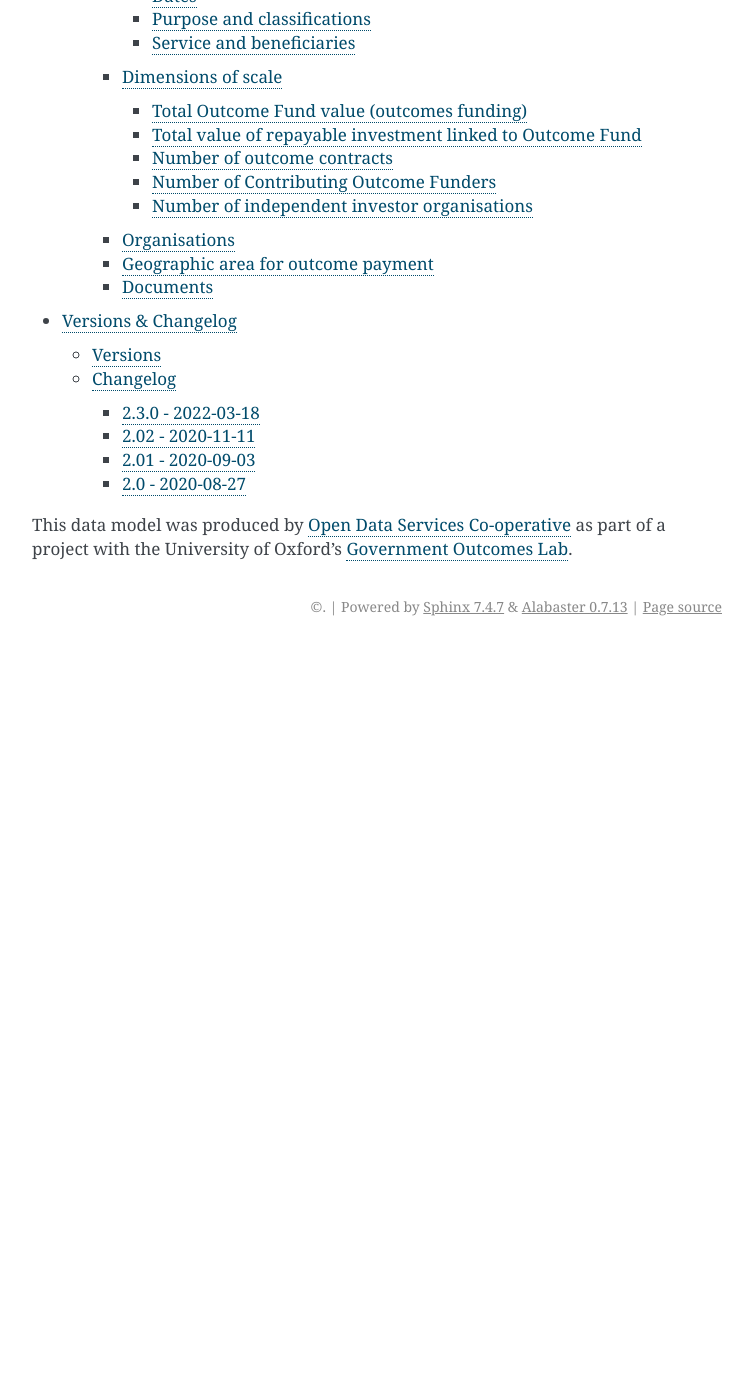
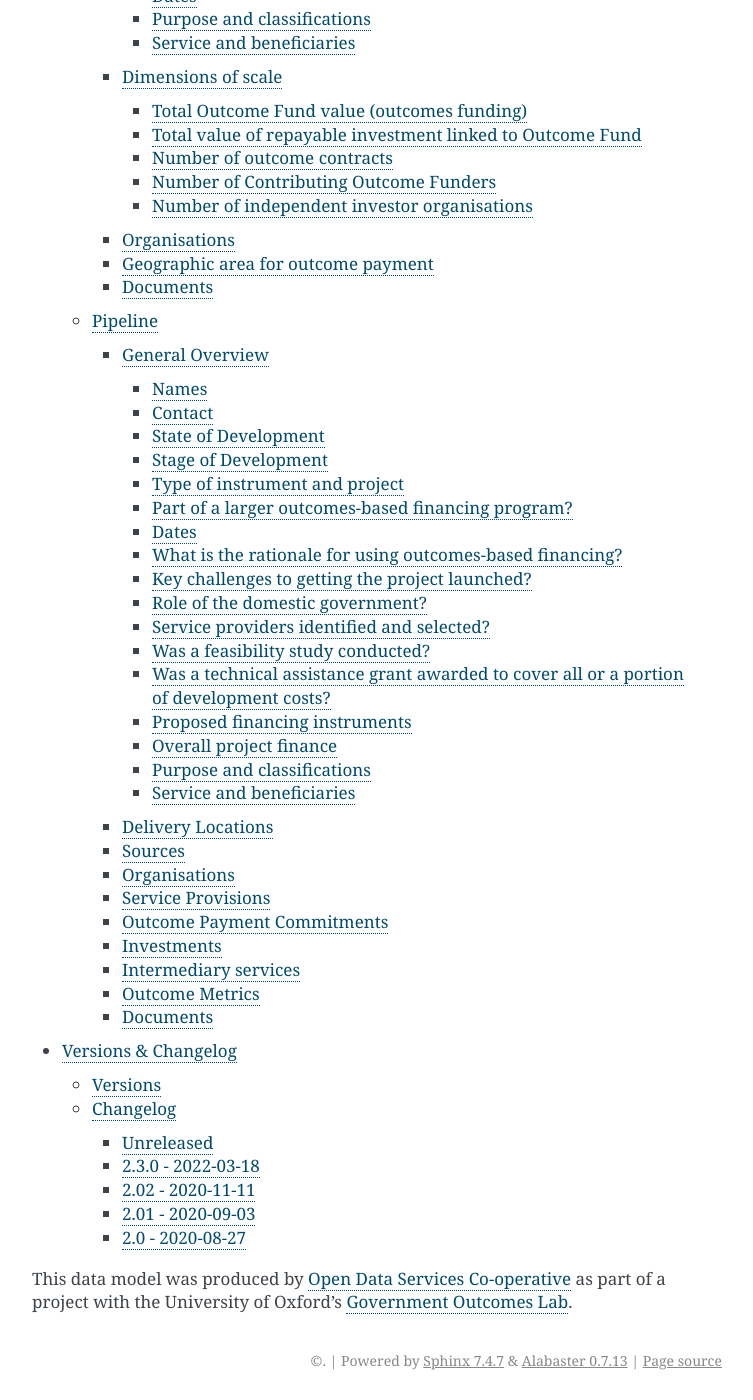
Before and after one commit to INDIGO-Initiative/indigo-data-standard, a Sphinx documentation site: the page built from docs/index.rst, in a window 1280 px wide and 1400 px high, scrolled down 1917 px. Shown: the whole window, without its empty margins (388-1141 px from the left). Built offline with Sphinx 7.4.7, drawn with Linux system fonts in a browser that asks for light colours; before the commit the page ends 2563 px from its top, so only the background shows below that.

Commit message:
pipeline: Add

```diff
--- a/docs/data-dictionary/index.rst
+++ b/docs/data-dictionary/index.rst
@@ -7,3 +7,4 @@ Data Dictionary
    project.rst
    organisation.rst
    fund.rst
+   pipeline.rst
--- /dev/null
+++ b/docs/data-dictionary/pipeline.rst
@@ -0,0 +1,231 @@
+Pipeline
+========
+
+General Overview
+----------------
+
+Names
+^^^^^
+
+
+.. datadictionary::
+   :schema: pipeline.json
+   :path: /properties/name
+
+.. datadictionary::
+   :schema: pipeline.json
+   :path: /properties/alternative_names
+
+Contact
+^^^^^^^
+
+.. datadictionary::
+   :schema: pipeline.json
+   :path: /properties/contact
+
+State of Development
+^^^^^^^^^^^^^^^^^^^^
+
+.. datadictionary::
+   :schema: pipeline.json
+   :path: /properties/state_development
+
+Stage of Development
+^^^^^^^^^^^^^^^^^^^^
+
+.. datadictionary::
+   :schema: pipeline.json
+   :path: /properties/stage_development
+
+Type of instrument and project
+^^^^^^^^^^^^^^^^^^^^^^^^^^^^^^
+
+.. datadictionary::
+   :schema: pipeline.json
+   :path: /properties/misc1
+
+Part of a larger outcomes-based financing program?
+^^^^^^^^^^^^^^^^^^^^^^^^^^^^^^^^^^^^^^^^^^^^^^^^^^
+
+.. datadictionary::
+   :schema: pipeline.json
+   :path: /properties/part_larger_program
+
+
+Dates
+^^^^^
+
+.. datadictionary::
+   :schema: pipeline.json
+   :path: /properties/dates
+
+What is the rationale for using outcomes-based financing?
+^^^^^^^^^^^^^^^^^^^^^^^^^^^^^^^^^^^^^^^^^^^^^^^^^^^^^^^^^
+
+.. datadictionary::
+   :schema: pipeline.json
+   :path: /properties/misc2
+
+Key challenges to getting the project launched?
+^^^^^^^^^^^^^^^^^^^^^^^^^^^^^^^^^^^^^^^^^^^^^^^
+
+.. datadictionary::
+   :schema: pipeline.json
+   :path: /properties/misc3
+
+
+Role of the domestic government?
+^^^^^^^^^^^^^^^^^^^^^^^^^^^^^^^^
+
+.. datadictionary::
+   :schema: pipeline.json
+   :path: /properties/misc4
+
+Service providers identified and selected?
+^^^^^^^^^^^^^^^^^^^^^^^^^^^^^^^^^^^^^^^^^^
+
+.. datadictionary::
+   :schema: pipeline.json
+   :path: /properties/misc5
+
+Was a feasibility study conducted?
+^^^^^^^^^^^^^^^^^^^^^^^^^^^^^^^^^^
+
+.. datadictionary::
+   :schema: pipeline.json
+   :path: /properties/misc6
+
+Was a technical assistance grant awarded to cover all or a portion of development costs?
+^^^^^^^^^^^^^^^^^^^^^^^^^^^^^^^^^^^^^^^^^^^^^^^^^^^^^^^^^^^^^^^^^^^^^^^^^^^^^^^^^^^^^^^^
+
+.. datadictionary::
+   :schema: pipeline.json
+   :path: /properties/technical_assistance_grant_development
+
+
+Proposed financing instruments
+^^^^^^^^^^^^^^^^^^^^^^^^^^^^^^
+
+.. datadictionary::
+   :schema: pipeline.json
+   :path: /properties/misc7
+
+Overall project finance
+^^^^^^^^^^^^^^^^^^^^^^^
+
+.. datadictionary::
+   :schema: pipeline.json
+   :path: /properties/overall_project_finance
+
+
+Purpose and classifications
+^^^^^^^^^^^^^^^^^^^^^^^^^^^
+
+.. datadictionary::
+   :schema: pipeline.json
+   :path: /properties/purpose_and_classifications
+
+Service and beneficiaries
+^^^^^^^^^^^^^^^^^^^^^^^^^
+
+.. datadictionary::
+   :schema: pipeline.json
+   :path: /properties/service_and_beneficiaries
+
+Delivery Locations
+------------------
+
+This is a list. One project can have multiple items of data. One item of data is defined as:
+
+.. datadictionary::
+   :schema: pipeline.json
+   :path: /properties/delivery_locations/items
+
+
+Sources
+-------
+
+This is a list. One project can have multiple items of data. One item of data is defined as:
+
+.. datadictionary::
+   :schema: pipeline.json
+   :path: /properties/sources/items
+
+
+Organisations
+-------------
+
+When viewing data, variables from the organisation data model may be included to provide more information. See :doc:`the Organisation data dictionary <organisation>` for more information on what these variables mean.
+
+The organisations listed are those referenced in other parts of the project, such as :ref:`data-dictionary-pipeline-service-provisions`.
+
+.. _data-dictionary-pipeline-service-provisions:
+
+Service Provisions
+------------------
+
+This is a list. One project can have multiple items of data. One item of data is defined as:
+
+
+
+
+.. datadictionary::
+   :schema: pipeline.json
+   :path: /properties/service_provisions/items
+
+
+Outcome Payment Commitments
+---------------------------
+
+This is a list. One project can have multiple items of data. One item of data is defined as:
+
+
+.. datadictionary::
+   :schema: pipeline.json
+   :path: /properties/outcome_payment_commitments/items
+
+
+Investments
+-----------
+
+This is a list. One project can have multiple items of data. One item of data is defined as:
+
+
+
+
+.. datadictionary::
+   :schema: pipeline.json
+   :path: /properties/investments/items
+
+Intermediary services
+---------------------
+
+This is a list. One project can have multiple items of data. One item of data is defined as:
+
+
+
+.. datadictionary::
+   :schema: pipeline.json
+   :path: /properties/intermediary_services/items
+
+Outcome Metrics
+---------------
+
+This is a list. One project can have multiple items of data. One item of data is defined as:
+
+
+
+.. datadictionary::
+   :schema: pipeline.json
+   :path: /properties/outcome_metrics/items
+
+Documents
+---------
+
+This is a list. One project can have multiple items of data. One item of data is defined as:
+
+
+
+.. datadictionary::
+   :schema: pipeline.json
+   :path: /properties/documents/items
--- a/docs/versions_changelog.rst
+++ b/docs/versions_changelog.rst
@@ -25,6 +25,12 @@ Increments to Major numbers:
 Changelog
 ---------
 
+Unreleased
+~~~~~~~~~~
+
+New Pipeline model
+
+
 2.3.0 - 2022-03-18
 ~~~~~~~~~~~~~~~~~~
 
```
Also changed, not shown: 2 other files.
